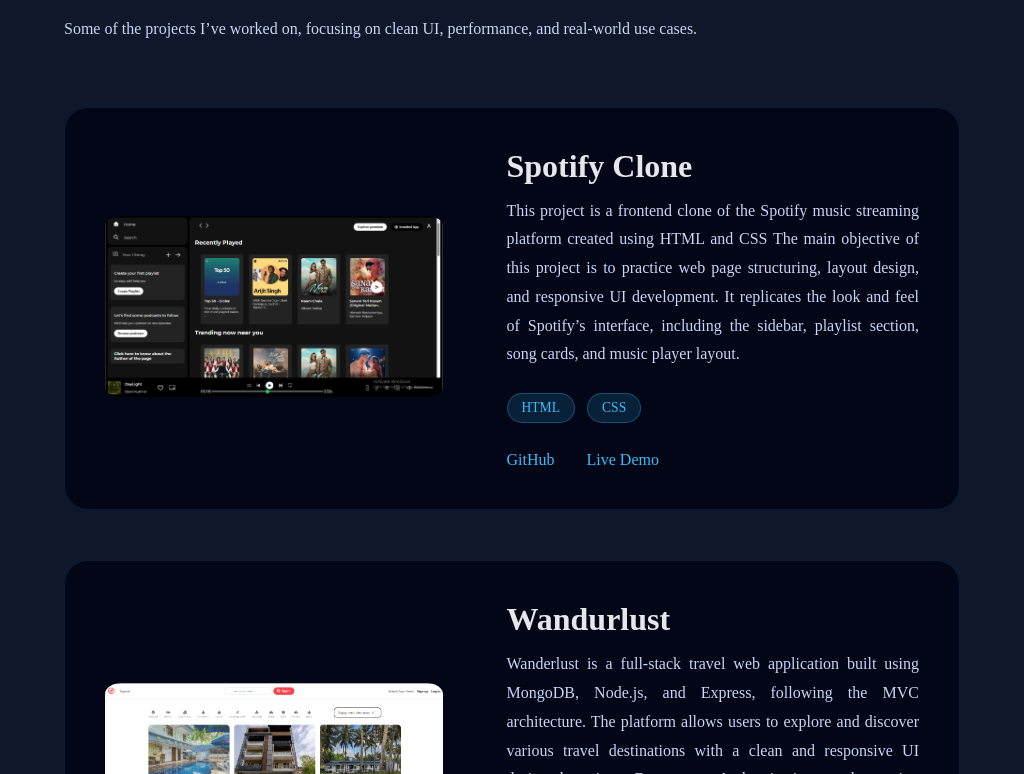
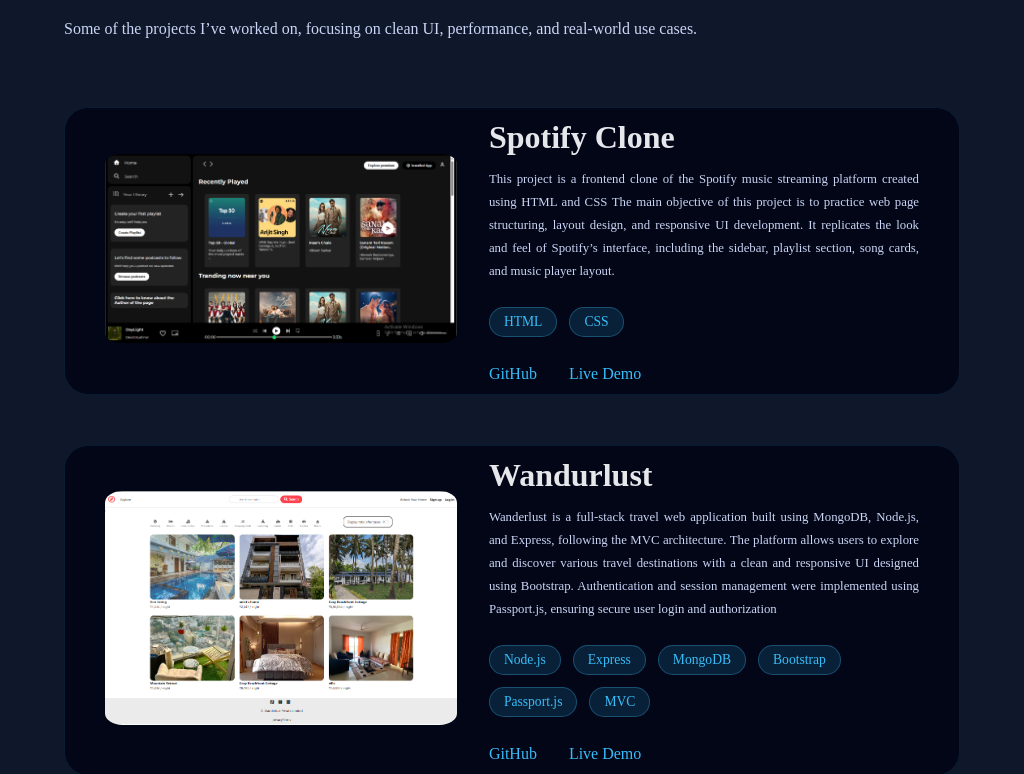
Before and after one commit to Mouryankit/portfolio, a React (Vite) app: page / in a window 1024 px wide. Shown: the part 2906-3680 px from the top of the page. Built offline with nearby package versions, Linux system fonts and the light colour scheme.

Commit message:
updated responsiveness in projectItem.css

```diff
--- a/src/sections/Projects/ProjectItem.css
+++ b/src/sections/Projects/ProjectItem.css
@@ -21,6 +21,7 @@
 
 /* Media */
 .project-media {
+    height: auto;
     width: 100%;
 }
 
@@ -95,13 +96,25 @@
     width: 100%;
 }
 
+@media (min-width: 940px) and (max-width: 1150px) {
+    .project-item{
+        padding-top: 0.7rem;
+        padding-bottom: 0.7rem;
+        gap: 2rem;
+    }
+    .project-text{
+        font-size: 0.8rem;
+    }
+}
+
+
 /* 📱 Mobile */
 @media (max-width: 940px) {
 
     .project-item {
         grid-template-columns: 1fr;
         gap: 24px;
-        padding: 2.5rem;   /* FIXED */
+        padding: 3rem;   /* FIXED */
     }
 
     .project-content {
@@ -110,7 +123,7 @@
 }
 
 
-@media (max-width: 500px) {
+@media (max-width: 600px) {
 
     .project-item {
         grid-template-columns: 1fr;
```
